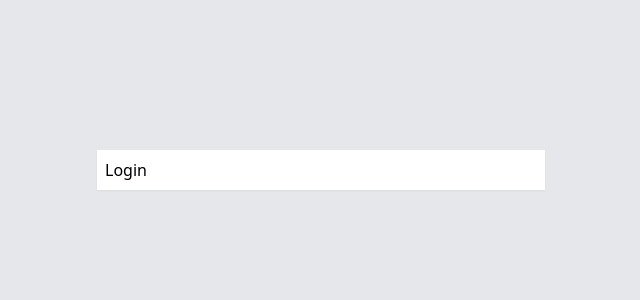
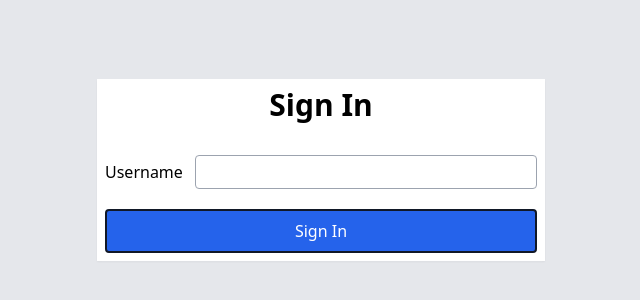
Before and after one commit to Thabish-Kader/chat-with-stream, a React (Vite) app in the folder client/: page /login in a window 1280 px wide. Shown: the part 230-530 px from the top of the page, without its empty margins (319-959 px from the left). Built offline with nearby package versions, Linux system fonts and the light colour scheme.

Commit message:
login-added
Signed-off-by: Thabish <kadertabish2@gmail.com>

```diff
--- a/client/src/context/AuthContext.tsx
+++ b/client/src/context/AuthContext.tsx
@@ -5,7 +5,8 @@ import { useNavigate } from "react-router-dom";
 
 type AuthContext = {
 	signup: UseMutationResult<AxiosResponse, unknown, User>;
-	login: UseMutationResult<{ token: string; user: User }, unknown, User>;
+	login: UseMutationResult<{ token: string; user: User }, unknown, string>;
+	user?: User;
 };
 const Context = createContext<AuthContext | null>(null);
 type User = {
@@ -38,11 +39,11 @@ export const AuthProvider = ({ children }: { children: React.ReactNode }) => {
 				`${import.meta.env.VITE_SERVER_URL}/login`,
 				id
 			);
-			return res.data;
+			return res.data as { token: string; user: User };
 		},
 	});
 	return (
-		<Context.Provider value={{ signup, login }}>
+		<Context.Provider value={{ signup, login, user }}>
 			{children}
 		</Context.Provider>
 	);
--- a/client/src/pages/Login.tsx
+++ b/client/src/pages/Login.tsx
@@ -1,7 +1,46 @@
-import React from "react";
+import React, { useRef } from "react";
+import { Input } from "../components/Input";
+import { Button } from "../components/Button";
+import { useAuth } from "../context/AuthContext";
+import { Navigate } from "react-router-dom";
 
 const Login = () => {
-	return <div>Login</div>;
+	const { login, user } = useAuth();
+	const usernameRef = useRef<HTMLInputElement>(null);
+
+	if (user != null) return <Navigate to="/" />;
+
+	const handleSubmit = (e: React.FormEvent) => {
+		e.preventDefault();
+		if (login.isLoading) return;
+		const username = usernameRef.current?.value;
+
+		if (username == null || username === "") {
+			return;
+		}
+		login.mutate(username);
+	};
+
+	return (
+		<>
+			<h1 className="text-3xl font-bold mb-8 text-center">Sign In</h1>
+			<form
+				onSubmit={handleSubmit}
+				className="grid grid-cols-[auto,1fr] gap-x-3 gap-y-5 items-center justify-items-end"
+			>
+				<label htmlFor="userName">Username</label>
+				<Input id="name" required ref={usernameRef} />
+
+				<Button
+					disabled={login.isLoading}
+					type="submit"
+					className="col-span-full"
+				>
+					{login.isLoading ? "Loading..." : "Sign In"}
+				</Button>
+			</form>
+		</>
+	);
 };
 
 export default Login;
```
